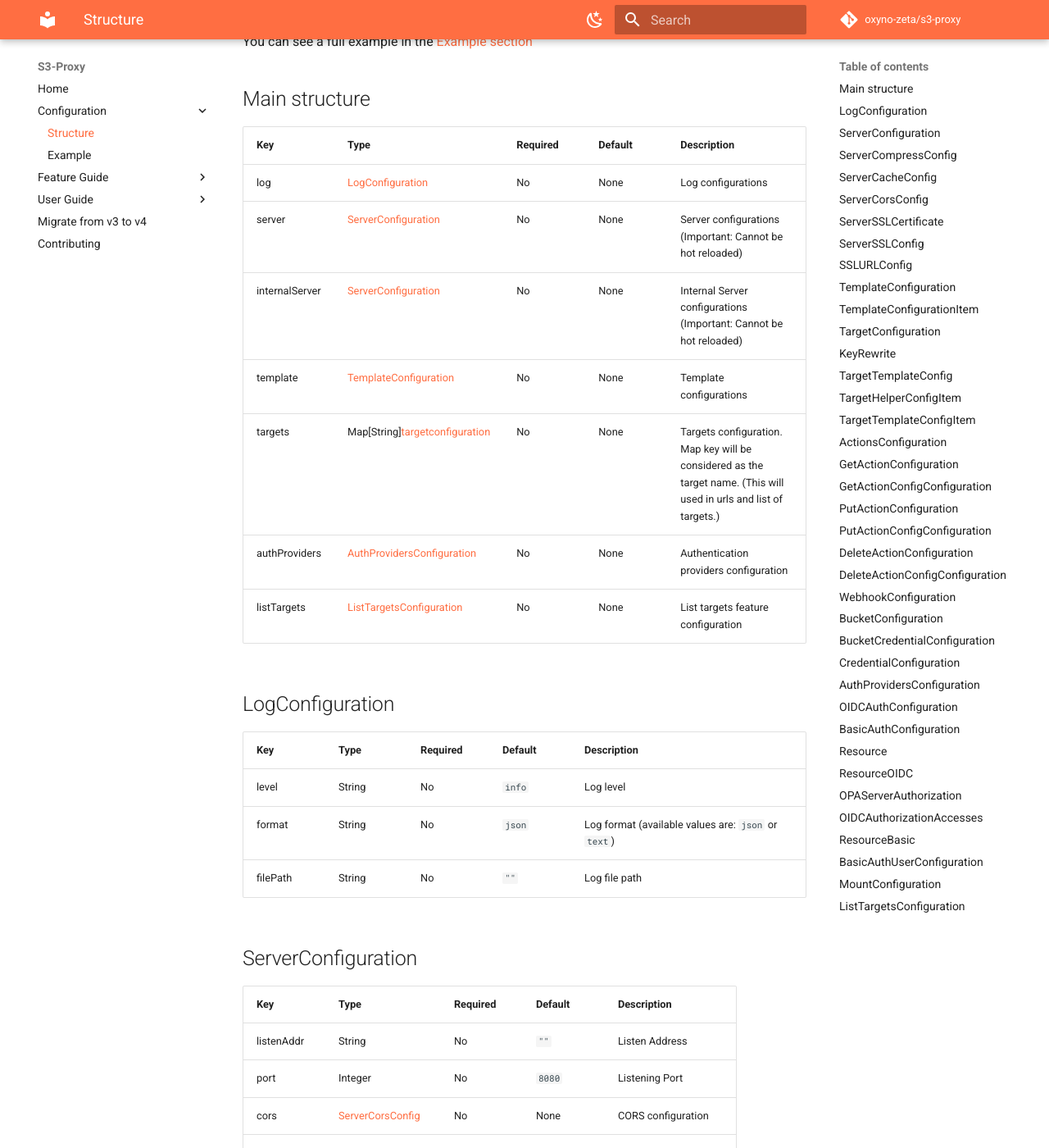
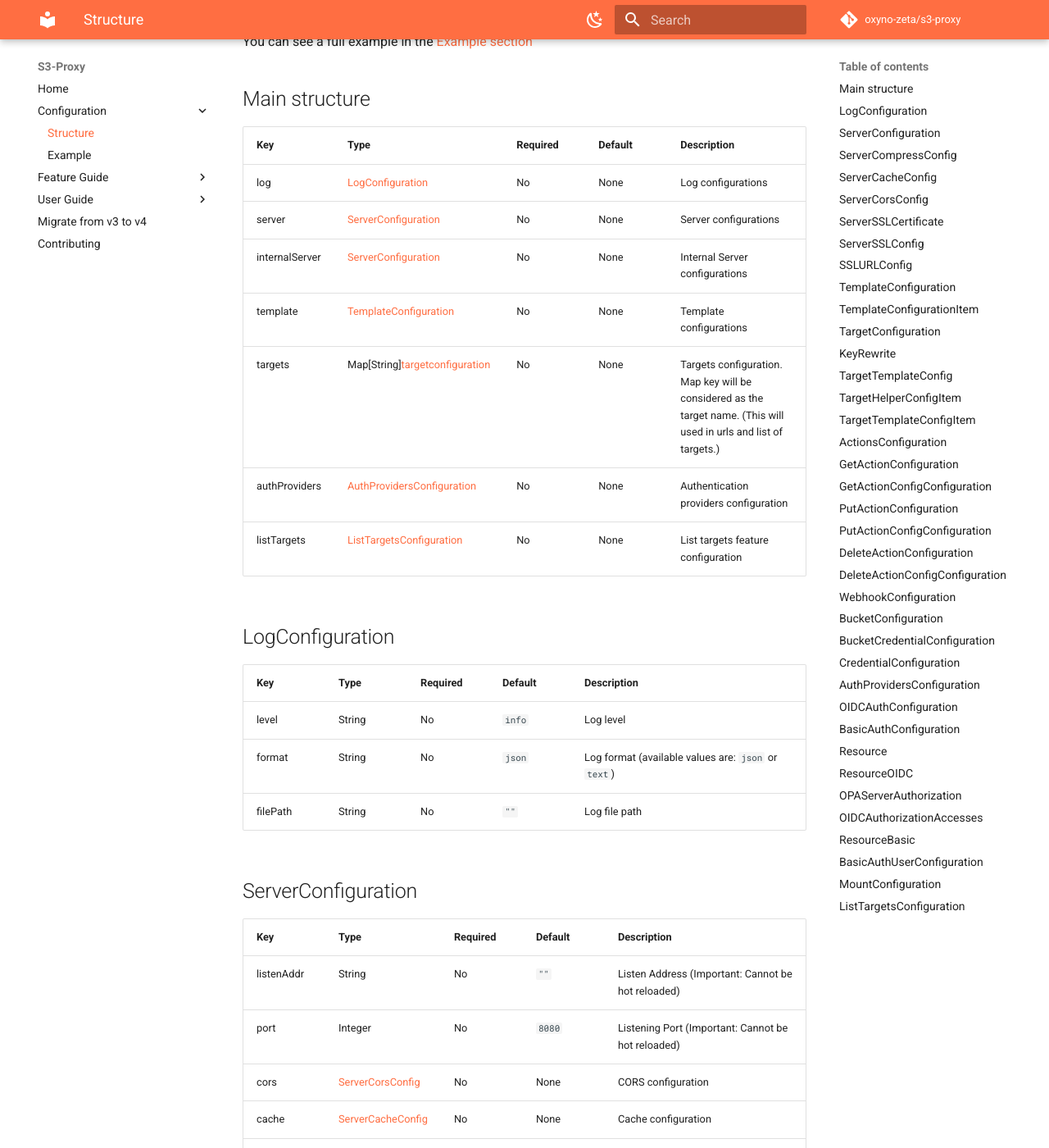
Before and after one commit to oxyno-zeta/s3-proxy, an MkDocs documentation site: the page built from docs/configuration/structure.md, in a window 1280 px wide and 1400 px high, scrolled down 318 px. Shown: the whole window at 82% size. Built offline with MkDocs 1.6.1 and Material for MkDocs 9.7.7, drawn with Linux system fonts in a browser that asks for light colours; comment, search, counter and statistics services are not loaded; part of the change alters nothing that is shown; some of the changed text lies outside the part shown.

```diff
--- a/docs/configuration/structure.md
+++ b/docs/configuration/structure.md
@@ -13,8 +13,8 @@ You can see a full example in the [Example section](./example.md)
 | Key            | Type                                                      | Required | Default | Description                                                                                                         |
 | -------------- | --------------------------------------------------------- | -------- | ------- | ------------------------------------------------------------------------------------------------------------------- |
 | log            | [LogConfiguration](#logconfiguration)                     | No       | None    | Log configurations                                                                                                  |
-| server         | [ServerConfiguration](#serverconfiguration)               | No       | None    | Server configurations (Important: Cannot be hot reloaded)                                                           |
-| internalServer | [ServerConfiguration](#serverconfiguration)               | No       | None    | Internal Server configurations (Important: Cannot be hot reloaded)                                                  |
+| server         | [ServerConfiguration](#serverconfiguration)               | No       | None    | Server configurations                                                                                               |
+| internalServer | [ServerConfiguration](#serverconfiguration)               | No       | None    | Internal Server configurations                                                                                      |
 | template       | [TemplateConfiguration](#templateconfiguration)           | No       | None    | Template configurations                                                                                             |
 | targets        | Map[String][targetconfiguration](#targetconfiguration)    | No       | None    | Targets configuration. Map key will be considered as the target name. (This will used in urls and list of targets.) |
 | authProviders  | [AuthProvidersConfiguration](#authProvidersconfiguration) | No       | None    | Authentication providers configuration                                                                              |
@@ -30,13 +30,13 @@ You can see a full example in the [Example section](./example.md)
 
 ## ServerConfiguration
 
-| Key        | Type                                    | Required | Default | Description           |
-| ---------- | --------------------------------------- | -------- | ------- | --------------------- |
-| listenAddr | String                                  | No       | `""`    | Listen Address        |
-| port       | Integer                                 | No       | `8080`  | Listening Port        |
-| cors       | [ServerCorsConfig](#servercorsconfig)   | No       | None    | CORS configuration    |
-| cache      | [ServerCacheConfig](#servercacheconfig) | No       | None    | Cache configuration   |
-| ssl        | [ServerSSLConfig](#serversslconfig)     | No       | None    | SSL/TLS configuration |
+| Key        | Type                                    | Required | Default | Description                                               |
+| ---------- | --------------------------------------- | -------- | ------- | --------------------------------------------------------- |
+| listenAddr | String                                  | No       | `""`    | Listen Address (Important: Cannot be hot reloaded)        |
+| port       | Integer                                 | No       | `8080`  | Listening Port (Important: Cannot be hot reloaded)        |
+| cors       | [ServerCorsConfig](#servercorsconfig)   | No       | None    | CORS configuration                                        |
+| cache      | [ServerCacheConfig](#servercacheconfig) | No       | None    | Cache configuration                                       |
+| ssl        | [ServerSSLConfig](#serversslconfig)     | No       | None    | SSL/TLS configuration (Important: Cannot be hot reloaded) |
 
 ## ServerCompressConfig
 
```
